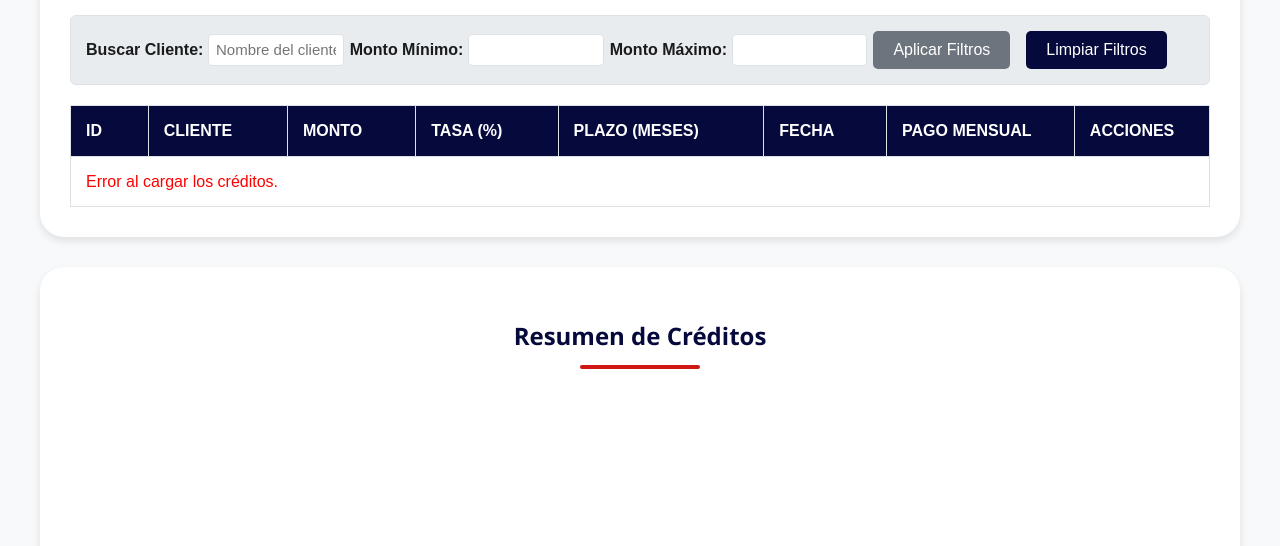
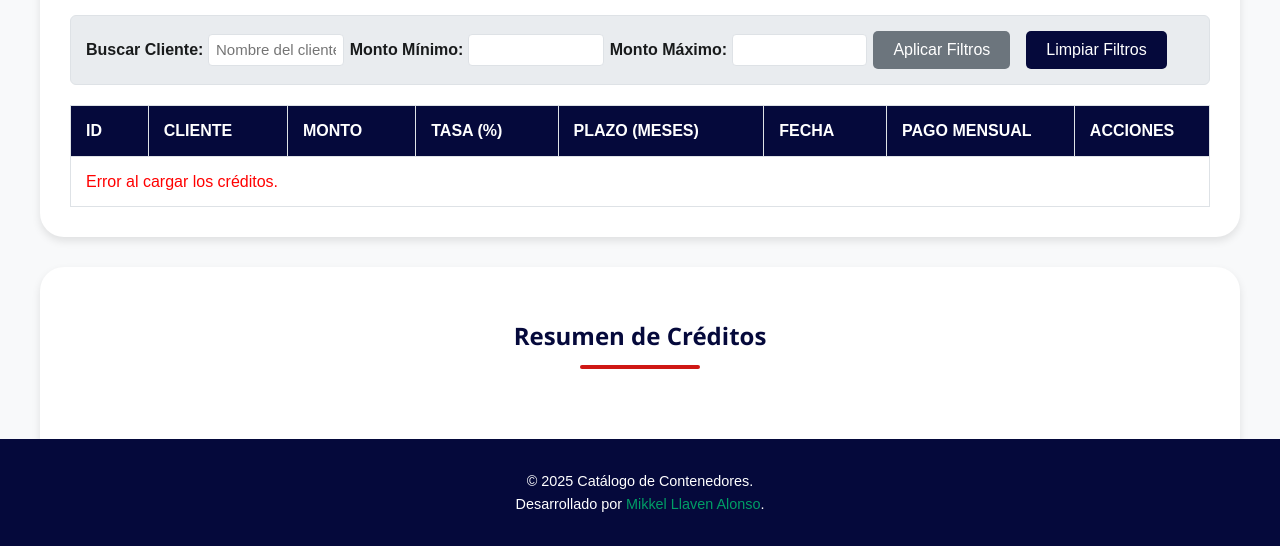
Before and after one commit to MLlAlonso/credit_tool, a plain HTML site: page public/index.html in a window 1280 px wide. Shown: the part 254-800 px from the top of the page. Drawn offline with nearby package versions, Linux system fonts and the light colour scheme; no server answers.

Commit message:
footer update

```diff
--- a/public/index.html
+++ b/public/index.html
@@ -103,6 +103,14 @@
         </section>
     </div>
 
+    <footer class="footer">
+        <div class="footer__container">
+            <p>&copy; 2025 Catálogo de Contenedores. <br>
+                Desarrollado por <a href="https://mllalonso.github.io/landing-pages-suite/" target="_blank">Mikkel Llaven Alonso</a>.
+            </p>
+        </div>
+    </footer>
+
     <script type="module" src="/src/js/main.js"></script>
 </body>
 </html>
--- a/public/src/styles/main.scss
+++ b/public/src/styles/main.scss
@@ -256,6 +256,23 @@
   }
 }
 
+.footer {
+    background-color: $color-primary;
+    color: white;
+    padding: 1rem 0;
+    text-align: center;
+    font-size: 0.9rem;
+    width: 100%;
+    position: fixed;
+    left: 0;
+    bottom: 0;
+
+    a {
+        color: #009E66;
+        text-decoration: none;
+    }
+}
+
 // Responsive adjustments
 @media (max-width: 768px) {
   body {
```
Also changed, not shown: public/src/styles/main.css, 1 other file.
